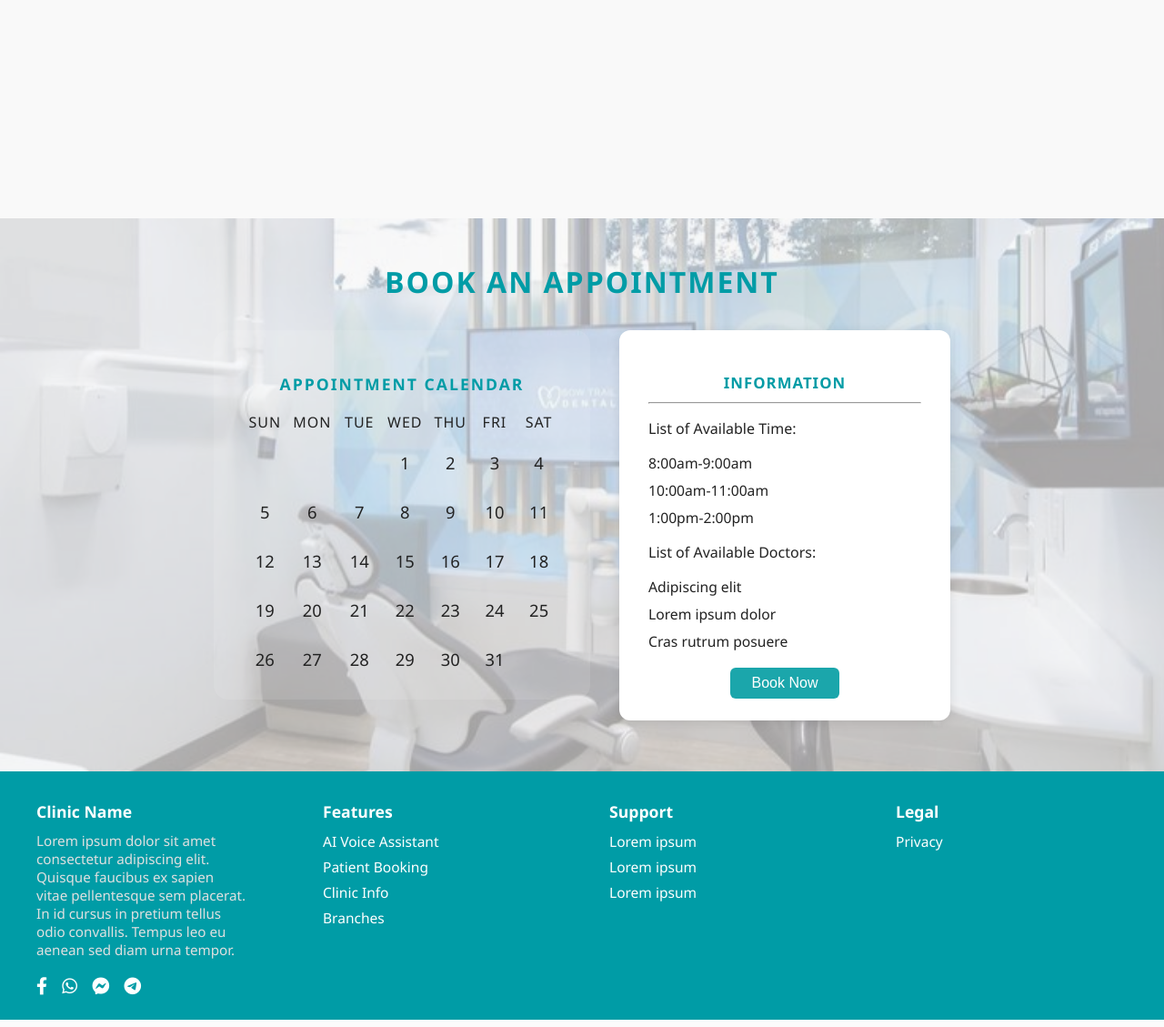
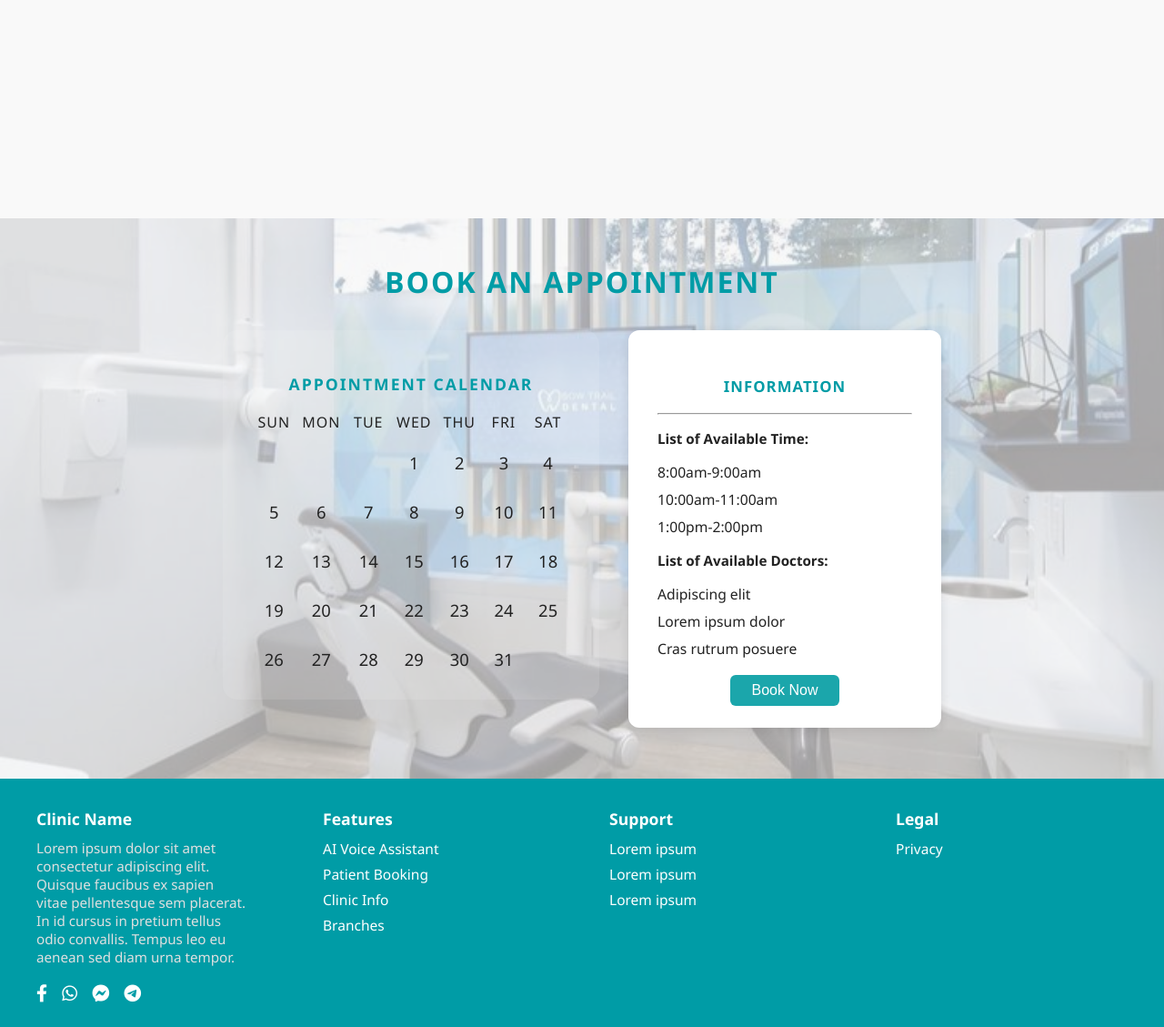
Before and after one commit to Bau0209/Teethnology, a Python web app: template app/templates/main_website/branch.html in a window 1280 px wide. Shown: the part 940-2069 px from the top of the page at 91% size. Run offline with Jinja, Linux system fonts and the light colour scheme; the template is opened without the code that fills it, so the values that code supplies are empty.

Commit message:
adjust the appointment information card

```diff
--- a/app/static/css/b_info.css
+++ b/app/static/css/b_info.css
@@ -289,11 +289,12 @@
     background: #fff;
     border-radius: 12px;
     box-shadow: 0 2px 12px rgba(0,0,0,0.10);
-    padding: 24px 32px;
-    min-width: 300px;
-    max-width: 320px;
+    padding: 28px 32px 24px 32px;
+    min-width: 280px;
+    max-width: 340px;
     margin-left: 0;
     position: relative;
+
 }
 
 .appointment-info h4,
@@ -301,9 +302,10 @@
     color: #009ca6;
     font-size: 1.05em;
     font-weight: 700;
-    margin-bottom: 10px;
+    margin-bottom: 18px;
     letter-spacing: 1px;
     text-align: center;
+    padding-bottom: 0;
 }
 
 .appointment-info .info-title {
@@ -311,16 +313,20 @@
     padding-bottom: 8px;
     margin-bottom: 16px;
     font-size: 1em;
+    font-weight: 700;
+    letter-spacing: 1px;
+}
+.appointment-info p {
+    color: #222;
+    font-size: 0.95em;
+    margin-bottom: 12px;
     font-weight: 600;
-    letter-spacing: 1px;
 }
 
 .appointment-info ul {
+    list-style: none;
     padding-left: 0;
-    margin: 0 0 12px 0;
-    color: #222;
-    font-size: 1em;
-    list-style: none;
+    margin-bottom: 16px;
 }
 
 .appointment-info li {
@@ -331,11 +337,11 @@
 }
 
 .appointment-info li .dot {
-    width: 10px;
-    height: 10px;
+    width: 12px;
+    height: 12px;
     border-radius: 50%;
     display: inline-block;
-    margin-right: 8px;
+    margin-right: 10px;
     background: #1ba6ab;
 }
 
--- a/app/static/css/main.css
+++ b/app/static/css/main.css
@@ -474,7 +474,6 @@
     color: #fff;
     padding: 32px 0 24px 0;
     margin-top: 0;
-    z-index: 1;
 }
 
 .footer-container {
```
